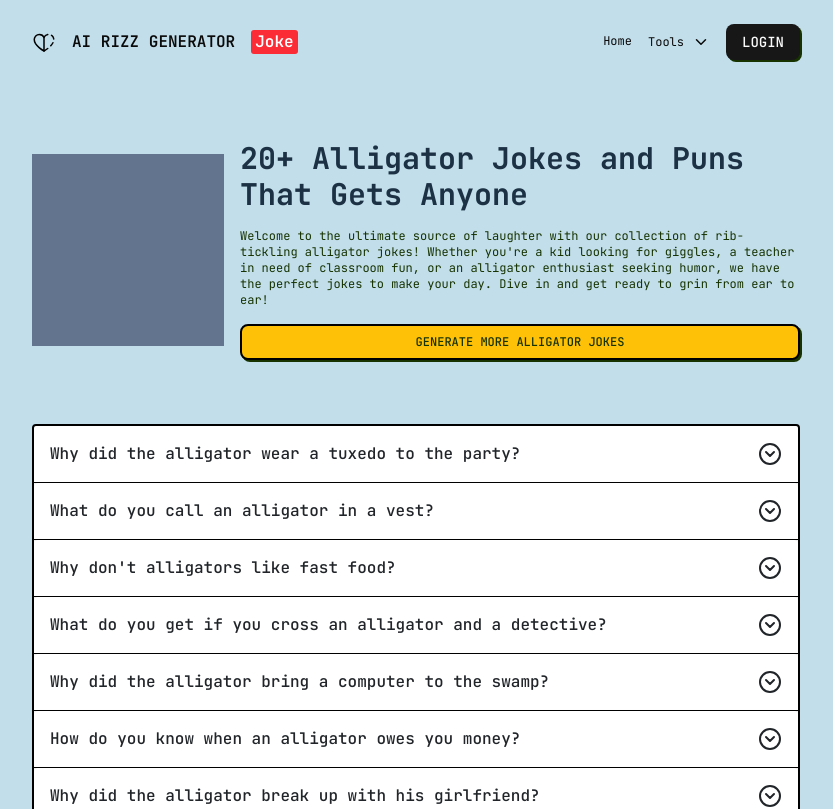
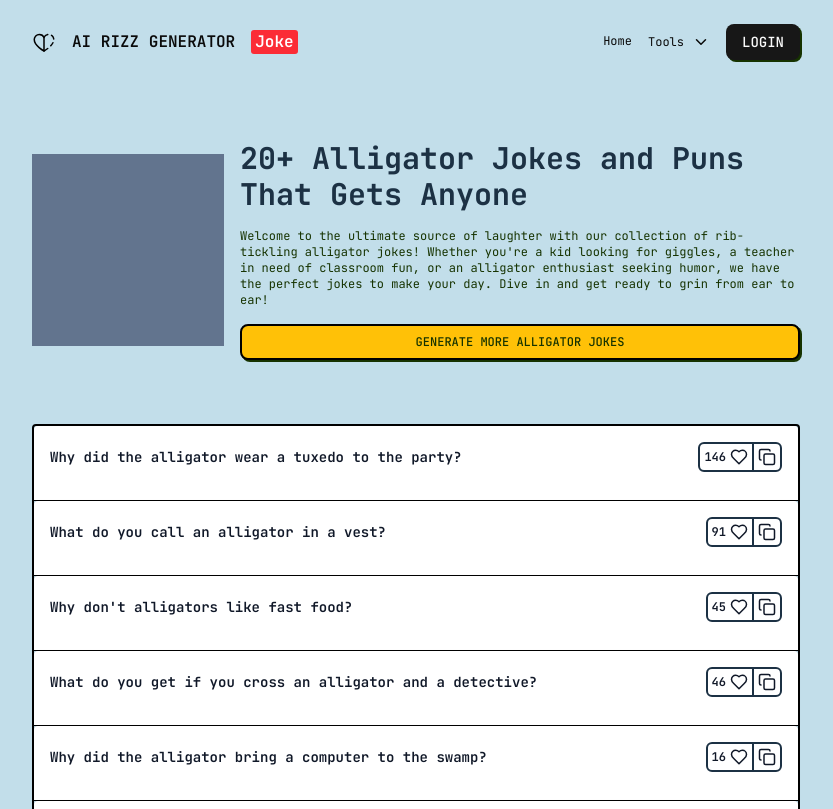
Before and after one commit to ebubesunday16/joke-airizzgenerator, a Next.js app: page /alligator in a window 1280 px wide. Shown: the top 809 px of the page, without its empty margins (224-1057 px from the left). Built offline with nearby package versions, Linux system fonts and the light colour scheme.

Commit message:
Moved Content Logic from Client Side to Server Side

```diff
--- a/src/app/[slug]/components/accordion.tsx
+++ /dev/null
@@ -1,24 +0,0 @@
-import ToggleIcon from './toggleIcon'
-
-const Accordion = ({key, answer, question}: {key: string, answer: string, question: string}) => {
-
-    return (
-        <li
-        className="bg-white shadow p-4 border-b border-black rounded-t-[4px] text-[#212529]"
-        id={key}>
-
-            <div className='flex flex-col justify-between  cursor-pointer relative'>
-                <div className='gap-2'>
-                    <p className="font-medium">{question}</p>
-                </div>
-
-                <ToggleIcon answer={answer}/>
-
-            </div>
-
-
-        </li>
-    )
-}
-
-export default Accordion
--- /dev/null
+++ b/src/app/[slug]/components/clicktoCopy.tsx
@@ -0,0 +1,98 @@
+'use client'
+import { Copy, Heart } from 'lucide-react'
+import { useEffect, useState } from 'react'
+
+const ClickToCopy = ({content} : {content: string}) => {
+    const [isLove, setIsLove] = useState(false)
+    const [isCopy, setIsCopy] = useState(false)
+    const [likes, setLikes] = useState(0)
+    const [hasLiked, setHasLiked] = useState(false)
+    const [hasCopied, setHasCopied] = useState(false)
+
+    // Initialize likes from localStorage or generate random number
+    useEffect(() => {
+        const storedLikes = localStorage.getItem(`likes-${content}`)
+        const storedHasLiked = localStorage.getItem(`hasLiked-${content}`)
+
+        if (storedLikes) {
+            setLikes(parseInt(storedLikes))
+        } else {
+            const randomLikes = Math.floor(Math.random() * 200) + 1
+            setLikes(randomLikes)
+            localStorage.setItem(`likes-${content}`, randomLikes.toString())
+        }
+
+        if (storedHasLiked) {
+            setHasLiked(storedHasLiked === 'true')
+        }
+    }, [content])
+
+    const handleCopy = async () => {
+        try {
+            await navigator.clipboard.writeText(content)
+            setHasCopied(true)
+            // Show "Copied!" briefly
+            setTimeout(() => {
+                setHasCopied(false)
+            }, 2000)
+        } catch (err) {
+            console.error('Failed to copy text:', err)
+        }
+    }
+
+    const handleLike = () => {
+        if (hasLiked) {
+            // Unlike: Decrease likes and remove from localStorage
+            const newLikes = likes - 1
+            setLikes(newLikes)
+            setHasLiked(false)
+            localStorage.setItem(`likes-${content}`, newLikes.toString())
+            localStorage.removeItem(`hasLiked-${content}`)
+        } else {
+            // Like: Increase likes and add to localStorage
+            const newLikes = likes + 1
+            setLikes(newLikes)
+            setHasLiked(true)
+            localStorage.setItem(`likes-${content}`, newLikes.toString())
+            localStorage.setItem(`hasLiked-${content}`, 'true')
+        }
+    }
+
+    return (
+        <div className={`flex border-2 border-[#1C3144] shadow-Btn rounded-[6px] ${hasCopied && 'bg-[#FFC107]'}`}
+        >
+            <div
+                className={`border-r-2 border-[#1C3144] p-[4px] flex gap-[4px] items-center cursor-pointer ${hasLiked ? 'text-red-500' : ''}`}
+                onMouseEnter={() => setIsLove(true)}
+                onMouseLeave={() => setIsLove(false)}
+                onClick={handleLike}
+            >
+                {isLove ? (
+                    <span className='text-xs'>{hasLiked ? 'Unlike' : 'Love'}</span>
+                ) : (
+                    <span className='text-xs'>{likes}</span>
+                )}
+                <Heart size={18} fill={hasLiked ? 'currentColor' : 'none'} />
+            </div>
+            <div
+                className='p-[4px] flex gap-[4px] items-center cursor-pointer'
+                onMouseEnter={() => setIsCopy(true)}
+                onMouseLeave={() => setIsCopy(false)}
+                onClick={handleCopy}
+            >
+                {isCopy && (hasCopied ? (
+                    <span className='text-xs'>Copied</span>
+                ) : (
+                    <span className='text-xs'>Copy</span>
+
+                ))
+
+
+                }
+                <Copy size={18} />
+            </div>
+        </div>
+    )
+}
+
+export default ClickToCopy
--- a/src/app/[slug]/components/toggleIcon.tsx
+++ /dev/null
@@ -1,38 +0,0 @@
-'use client'
-import { CircleChevronDown } from 'lucide-react'
-import React from 'react'
-
-const ToggleIcon = ({answer}: {answer: string}) => {
-    const [openSetup, setOpenSetup] = React.useState(false)
-
-    const toggleClick = () => {
-        setOpenSetup(prev => !prev)
-    }
-
-  return (
-    <div
-
-    >
-            <div
-            onClick={toggleClick}
-            className={`absolute right-0 top-1/2 -translate-y-1/2 transition-transform duration-300 ease-in-out} ${openSetup ? 'rotate-180' : 'rotate-0' }  }`  }>
-                    <CircleChevronDown className='' />
-            </div>
-
-            {openSetup && (
-            <div className={`overflow-hidden transition-all duration-300 ease-in-out ${openSetup ? 'max-h-24 text-sm opacity-100 mt-3' : 'max-h-0 opacity-0'}`}>
-
-                <p>{answer}</p>
-            </div>
-            ) }
-
-    </div>
-
-
-
-
-
-  )
-}
-
-export default ToggleIcon
--- a/src/app/[slug]/page.tsx
+++ b/src/app/[slug]/page.tsx
@@ -6,6 +6,7 @@ import { Metadata } from 'next';
 import Link from 'next/link';
 import { notFound } from 'next/navigation';
 import Accordion from './components/accordion';
+import ClickToCopy from './components/clicktoCopy';
 
 type Props = {
   params: {
@@ -107,14 +108,20 @@ const Page = async ({ params }: Props) => {
         </div>
       </div>
 
-      <div className="space-y-4 bg-white border-2 border-black rounded-[4px]">
+      <div className="space-y-4  border-2 border-black rounded-[4px]">
         <ul>
           {matchingArray.map((joke) => (
-            <Accordion
-              key={joke.id}
-              question={joke.setup}
-              answer={joke.punchline}
-            />
+            <details className="bg-white shadow p-4 border-b border-black rounded-t-[4px] text-[#212529] details-content:mt-3 details-content:-ml-0.5" close>
+              <summary className="text-sm leading-6 font-semibold text-gray-900 cursor-pointer select-none dark:text-[#212529] flex justify-between items-center">
+                <div>{joke.setup}</div>
+                <ClickToCopy content={joke.setup}/>
+
+              </summary>
+              <div className="transition-all duration-300 ease-in-out     text-sm mt-3 ">
+                {joke.punchline}
+              </div>
+          </details>
+
           ))}
         </ul>
       </div>
```
